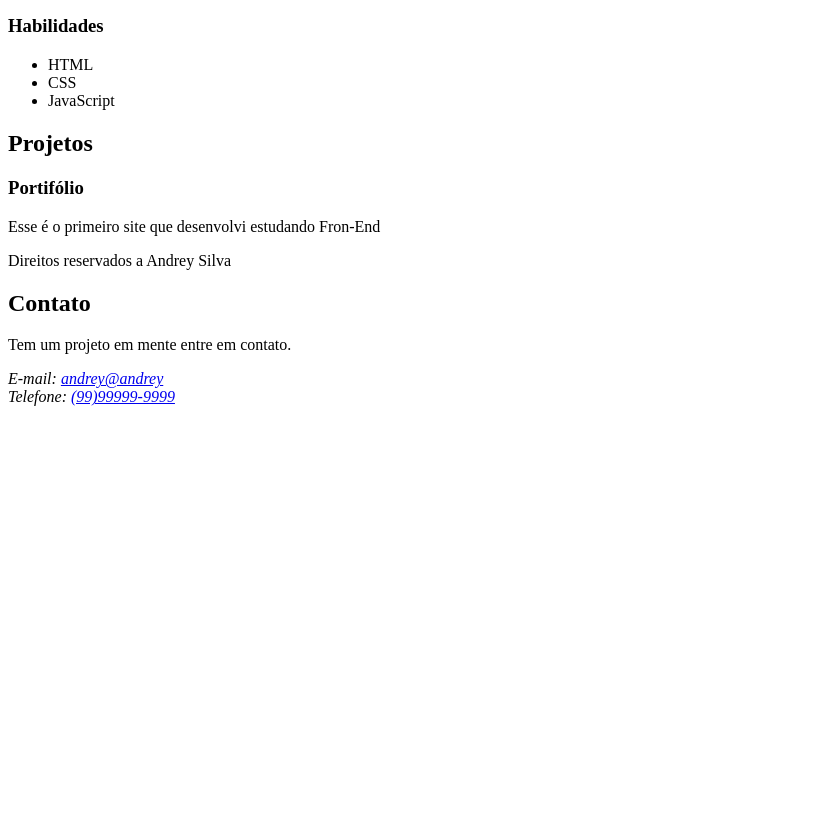
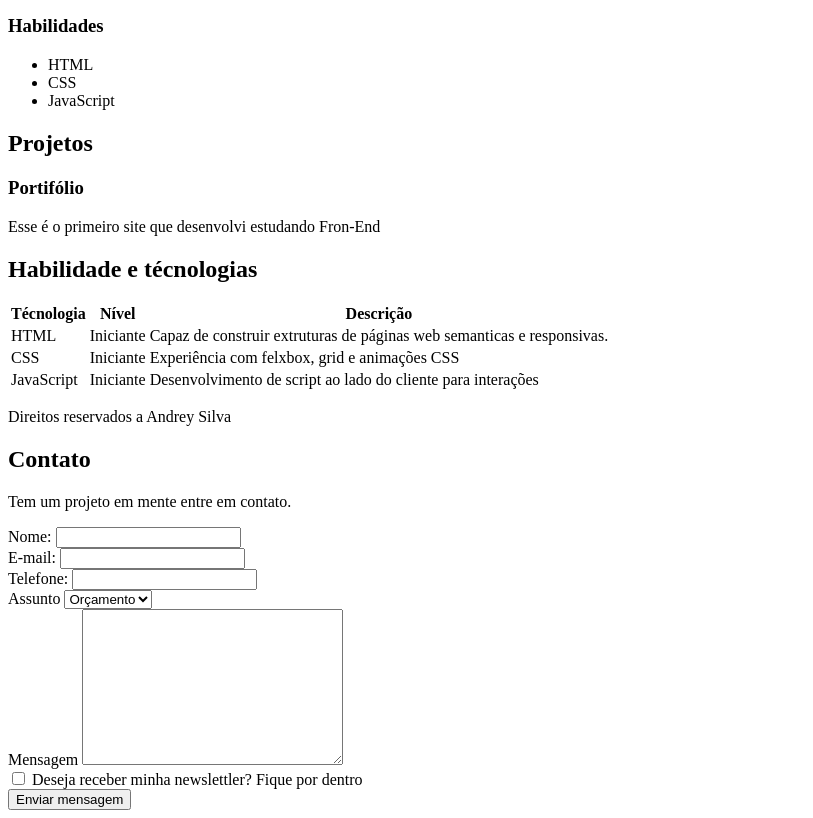
Before and after one commit to AndreySilvaHf/Site, a plain HTML site: page index.html in a window 1280 px wide. Shown: the part 256-1074 px from the top of the page, without its empty margins (0-813 px from the left). Before the commit the page ends 800 px from the top, so only its background shows below. Drawn offline with Linux system fonts and the light colour scheme.

Commit message:
Adição de formlário e tabela no site

```diff
--- a/index.html
+++ b/index.html
@@ -44,16 +44,78 @@
         </article>
     </section>
 
+    <section id="habilidades">
+        <h2>Habilidade e técnologias</h2>
+
+        <table>
+            <thead>
+                <tr>
+                    <th>Técnologia</th>
+                    <th>Nível</th>
+                    <th>Descrição</th>
+                </tr>
+            </thead>
+
+            <tbody>
+                <tr>
+                    <td>HTML</td>
+                    <td>Iniciante</td>
+                    <td>Capaz de construir extruturas de páginas web semanticas e responsivas.</td>
+                </tr>
+
+                <tr>
+                    <td>CSS</td>
+                    <td>Iniciante</td>
+                    <td>Experiência com felxbox, grid e animações CSS</td>
+                </tr>
+
+                <tr>
+                    <td>JavaScript</td>
+                    <td>Iniciante</td>
+                    <td>Desenvolvimento de script ao lado do cliente para interações</td>
+                </tr>
+            </tbody>
+        </table>
+    </section>
+
     <footer>
         <p>Direitos reservados a Andrey Silva</p>
         <section id="contato">
             <h2>Contato</h2>
             <p>Tem um projeto em mente entre em contato.</p>
-            <address>
-                E-mail: <a href="mailto:andrey@andrey.com">andrey@andrey</a> <br>
-                Telefone: <a href="tel">(99)99999-9999</a>
 
-            </address>
+            <form action="">
+                <label for="nome">Nome: </label>
+                <input type="text" id="nome" required> <br>
+
+                <label for="email">E-mail: </label>
+                <input type="email" id="email" required> <br>
+
+                <label for="telefone">Telefone: </label>
+                <input type="tel" id="telefone" required> <br>
+
+                <label for="assunto">Assunto</label>
+
+                <select name="assunto" id="assunto">
+                    <option value="orçamento">Orçamento</option>
+                    <option value="duvida">Dúvida</option>
+                    <option value="outro">Outro</option>
+                </select>
+
+                <br>
+
+                <label for="mensagem">Mensagem</label>
+                <textarea name="mensagem" id="mensagem" cols="30" rows="10"></textarea>
+
+                <br>
+
+                <input type="checkbox" name="inscricao" id="inscricao">
+                <label for="inscricao">Deseja receber minha newslettler? Fique por dentro</label>
+
+                <br>
+
+                <input type="submit" value="Enviar mensagem">
+            </form>
         </section>
     </footer>
 </body>
```
